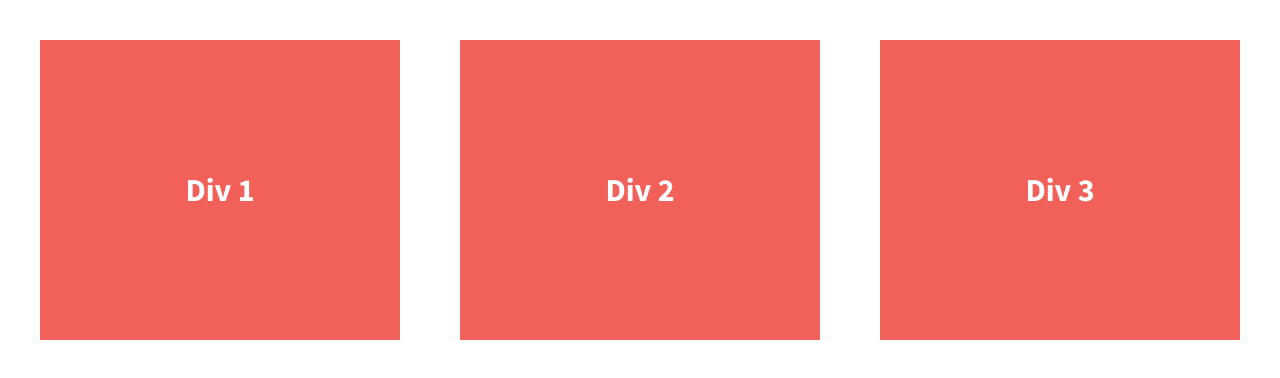
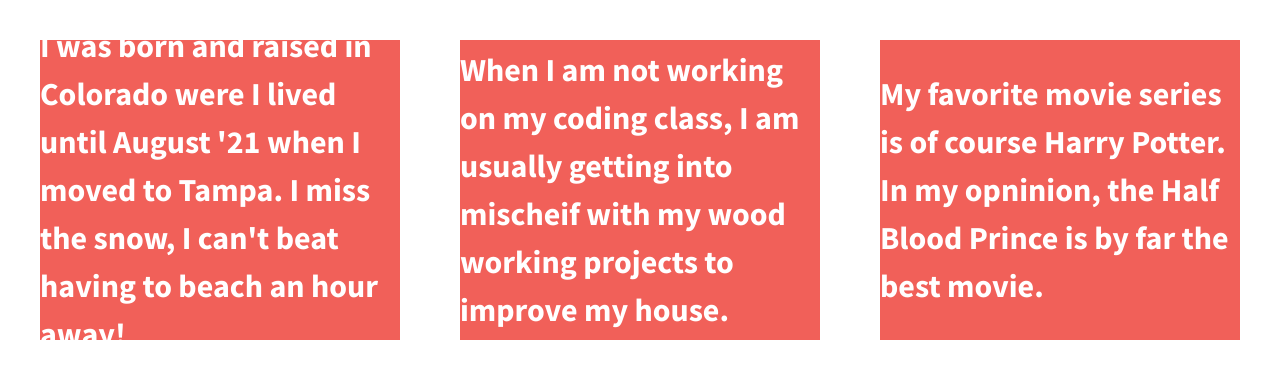
Before and after one commit to melgoodfellow/206-divs-flexbox-starter, a plain HTML site: page index.html in a window 1280 px wide. Drawn offline with nearby package versions, Linux system fonts and the light colour scheme.

Commit message:
changed words from generic to my own

```diff
--- a/index.html
+++ b/index.html
@@ -23,13 +23,13 @@
 
         <section class="wrapper">
             <div class="div-1">
-                Div 1
+                I was born and raised in Colorado were I lived until August '21 when I moved to Tampa.  I miss the snow, I can't beat having to beach an hour away!
             </div>
             <div class="div-2">
-                Div 2
+                When I am not working on my coding class, I am usually getting into mischeif with my wood working projects to improve my house.
             </div>
             <div class="div-3">
-                Div 3
+                My favorite movie series is of course Harry Potter.  In my opninion, the Half Blood Prince is by far the best movie.
             </div>
         </section>
 
```
